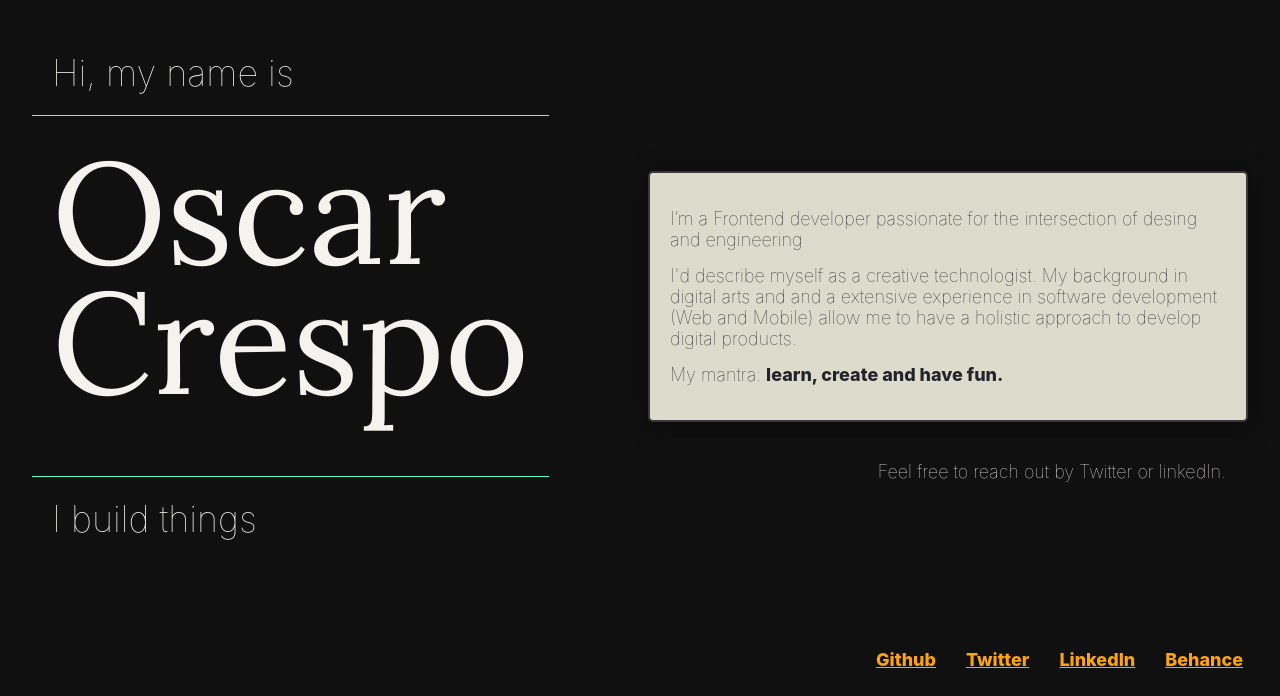
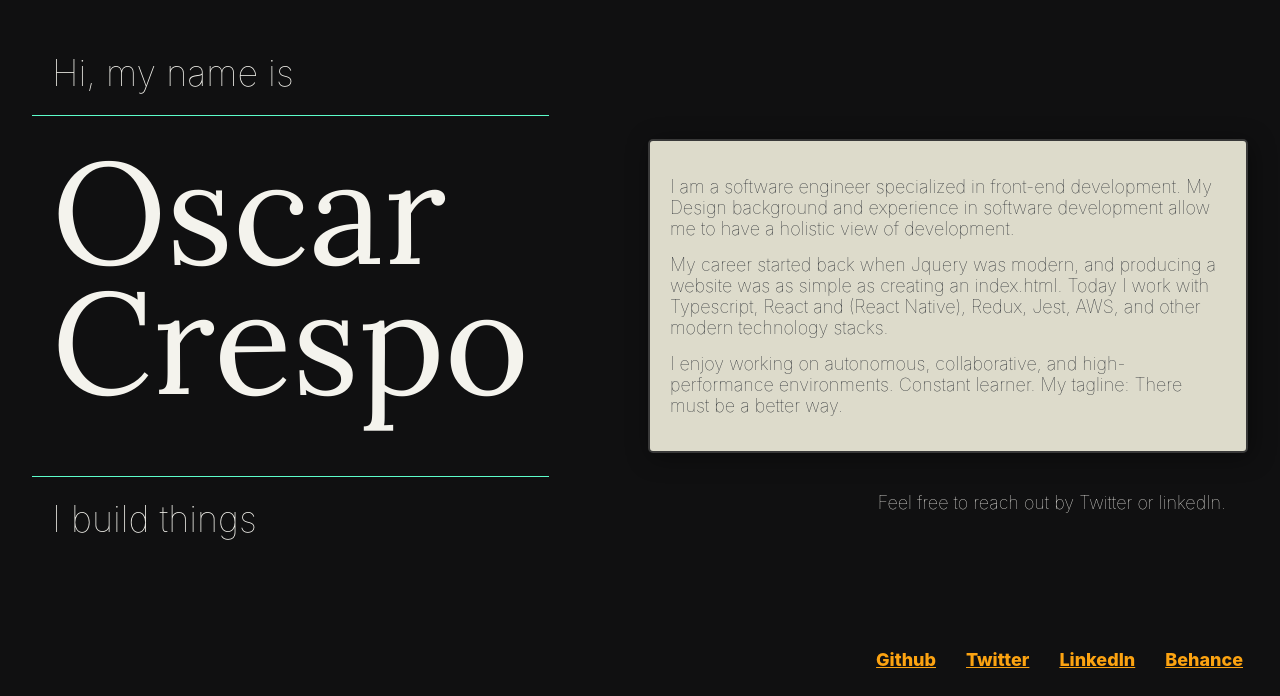
Before and after one commit to oscarCrespo/oscrespo.com, a React (Create React App) app: page / in a window 1280 px wide. Shown: the part 104-800 px from the top of the page. Built offline with nearby package versions, Linux system fonts and the light colour scheme.

Commit message:
update abstract content

```diff
--- a/src/Home.tsx
+++ b/src/Home.tsx
@@ -31,27 +31,15 @@ const Abstract = () => (
   <section className="primaryBright abstractContainer">
     <ul className="abstractList">
       <li>
-        I’m a Frontend developer passionate for the intersection of desing and
-        engineering
+       I am a software engineer specialized in front-end development. My Design background and experience in software development allow me to have a holistic view of development.
       </li>
       <li>
-        I'd describe myself as a creative technologist. My background in digital
-        arts and and a extensive experience in software development (Web and
-        Mobile) allow me to have a holistic approach to develop digital
-        products.
+        My career started back when Jquery was modern, and producing a website was as simple as creating an index.html. Today I work with Typescript, React and (React Native), Redux, Jest, AWS, and other modern technology stacks.
       </li>
       <li>
-        My mantra: <span className="bold">learn, create and have fun.</span>
+       I enjoy working on autonomous, collaborative, and high-performance environments. Constant learner. My tagline: There must be a better way.
       </li>
     </ul>
-    {/* <button
-      className="darkLink"
-      onClick={() => {
-        alert("In Progress... Will be ready next sprint 🙏");
-      }}
-    >
-      More +
-    </button> */}
     <p className="closingMessage lightText">
       Feel free to reach out by Twitter or linkedIn.
     </p>
```
